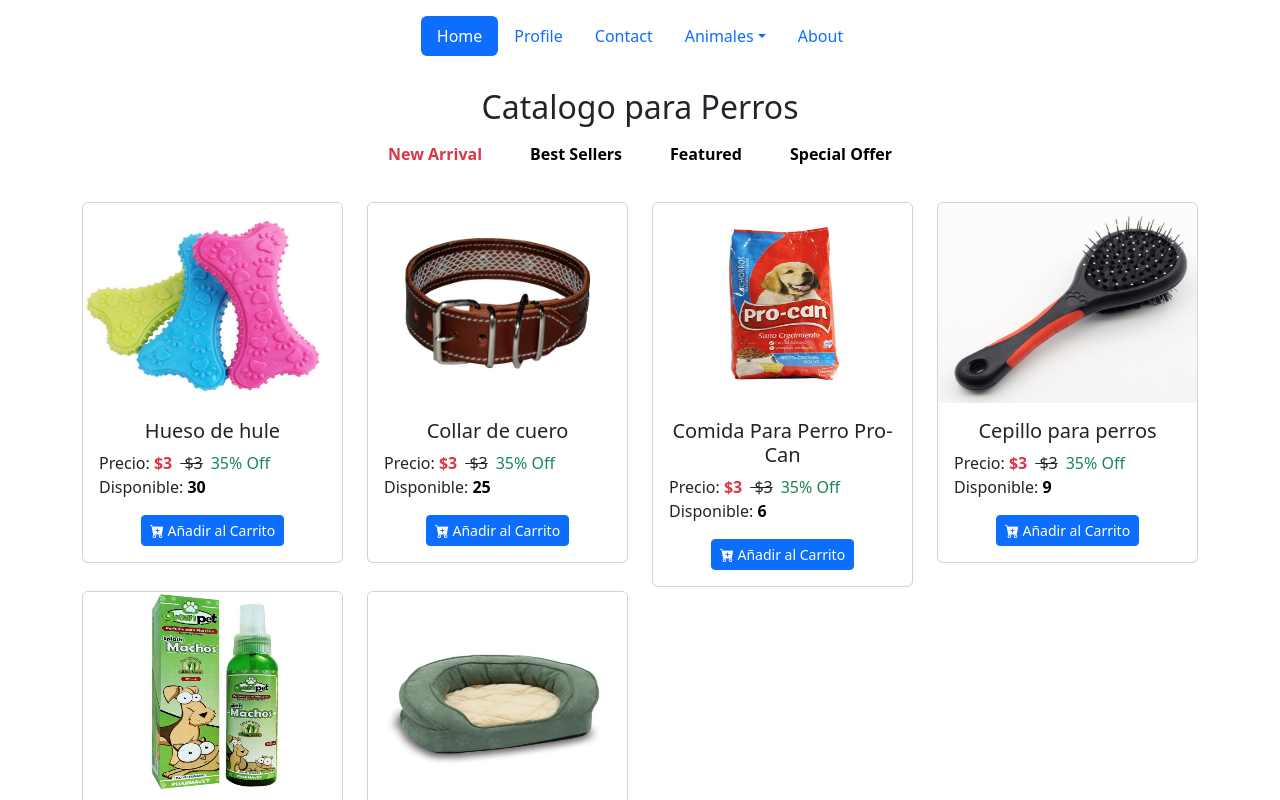
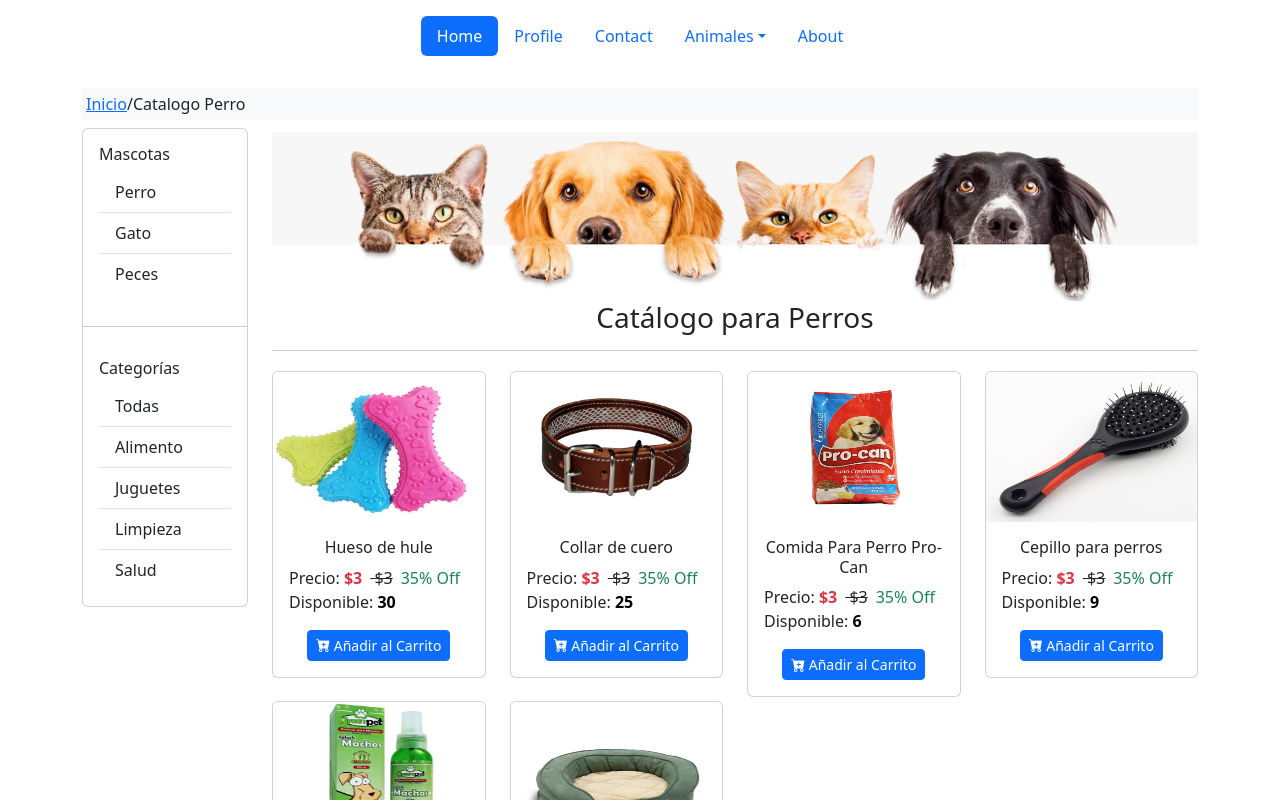
Before and after one commit to DiegoEli/Tienda-Mascotas, an Angular app: page /perros in a window 1280 px wide. Shown: the top 800 px of the page. Built offline with nearby package versions, Linux system fonts and the light colour scheme.

Commit message:
Diseño de catalogo part 2

```diff
--- a/src/app/components/catalogos/perros/perros.component.html
+++ b/src/app/components/catalogos/perros/perros.component.html
@@ -1,26 +1,48 @@
 <section id="product">
     <div class="container">
-        <div class="row">
-            <div class="col-12">
+        <nav class="p-1 navbar navbar-light bg-light">
+            <span>
+                <a href="">Inicio</a>/Catalogo Perro
+            </span>
+        </nav>
+        <div class="row mt-2">
+            <div class="col">
+                <div class="card">
+                    <div class="card-body">
+                        <h6 class="card-title">Mascotas</h6>
+                        <ul class="list-group list-group-flush">
+                            <li class="list-group-item">Perro</li>
+                            <li class="list-group-item">Gato</li>
+                            <li class="list-group-item">Peces</li>
+                          </ul>
+                        </div>
+                    <hr>
+                    <div class="card-body">
+                        <h6 class="card-title">Categorías</h6>
+                        <ul class="list-group list-group-flush">
+                            <li class="list-group-item">Todas</li>
+                            <li class="list-group-item">Alimento</li>
+                            <li class="list-group-item">Juguetes</li>
+                            <li class="list-group-item">Limpieza</li>
+                            <li class="list-group-item">Salud</li>
+                          </ul>
+                        </div>
+                  </div>
+            </div>
+            <div class="col-10">
                 <div class="productHeading text-center">
-                    <h2 class="mb-3">Catalogo para Perros</h2>
-                    <ul class="list-unstyled d-flex   justify-content-center ">
-                        <li><a href="#" class=" m-4  text-decoration-none text-danger fw-semibold  ">New Arrival</a></li>
-                        <li><a href="#" class=" m-4  text-decoration-none fw-semibold text-black">Best Sellers</a></li>
-                        <li><a href="#" class=" m-4  text-decoration-none fw-semibold text-black">Featured</a></li>
-                        <li><a href="#" class=" m-4  text-decoration-none fw-semibold text-black ">Special Offer</a></li>
-                    </ul>
+                    <img class="card-img-top mt-1" src="./assets/img/banner-catalogo.jpg" alt="Card image cap">
+                    <h3 class="mb-3">Catálogo para Perros</h3>
+                    <hr>
                 </div>
-            </div>
-            <div class="col-12">
                 <div class="row mt-3">
                     <div class="col-lg-3 pt-1" *ngFor="let product of listaProductos">
                         <div class="box-shadow">
                             <div class="card">
-                                <img class="img-fluid" style="height: 200px;" [src]="product.urlFoto" class="card-img-top"
+                                <img class="img-fluid" style="height: 150px;" [src]="product.urlFoto" class="card-img-top"
                                     alt="...">
                                 <div class="card-body">
-                                    <h5 class="card-title text-center">{{product.nombre}}</h5>
+                                    <h6 class="card-title text-center">{{product.nombre}}</h6>
                                     <p class="card-text">Precio: <span
                                             class="text-danger fw-semibold me-2">${{product.precioVenta}}</span><del> ${{product.precioVenta}}</del>
                                         <span class="text-success ms-2">35% Off</span>
```
Also changed, not shown: src/assets/img/banner-catalogo.jpg (added).
